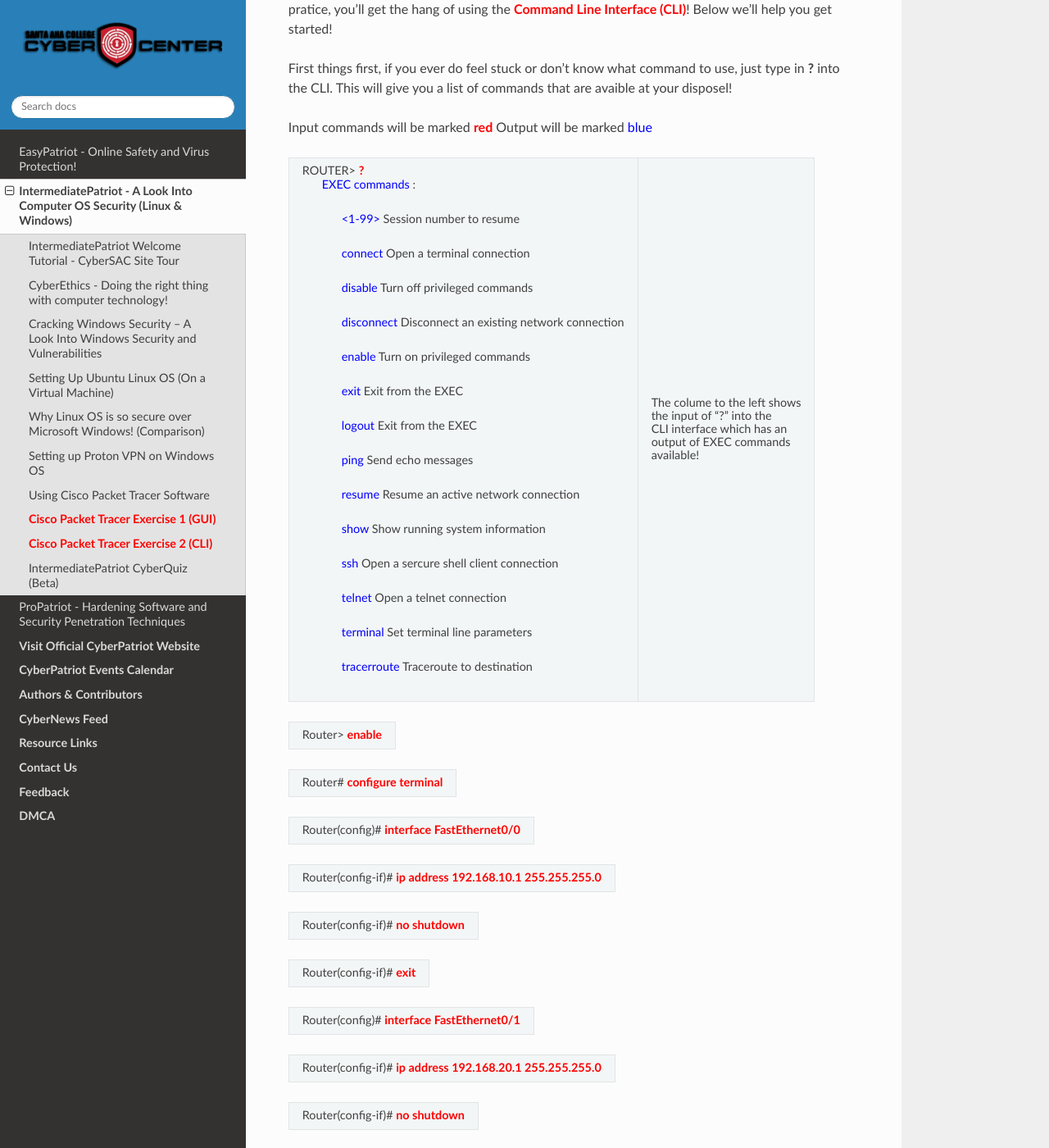
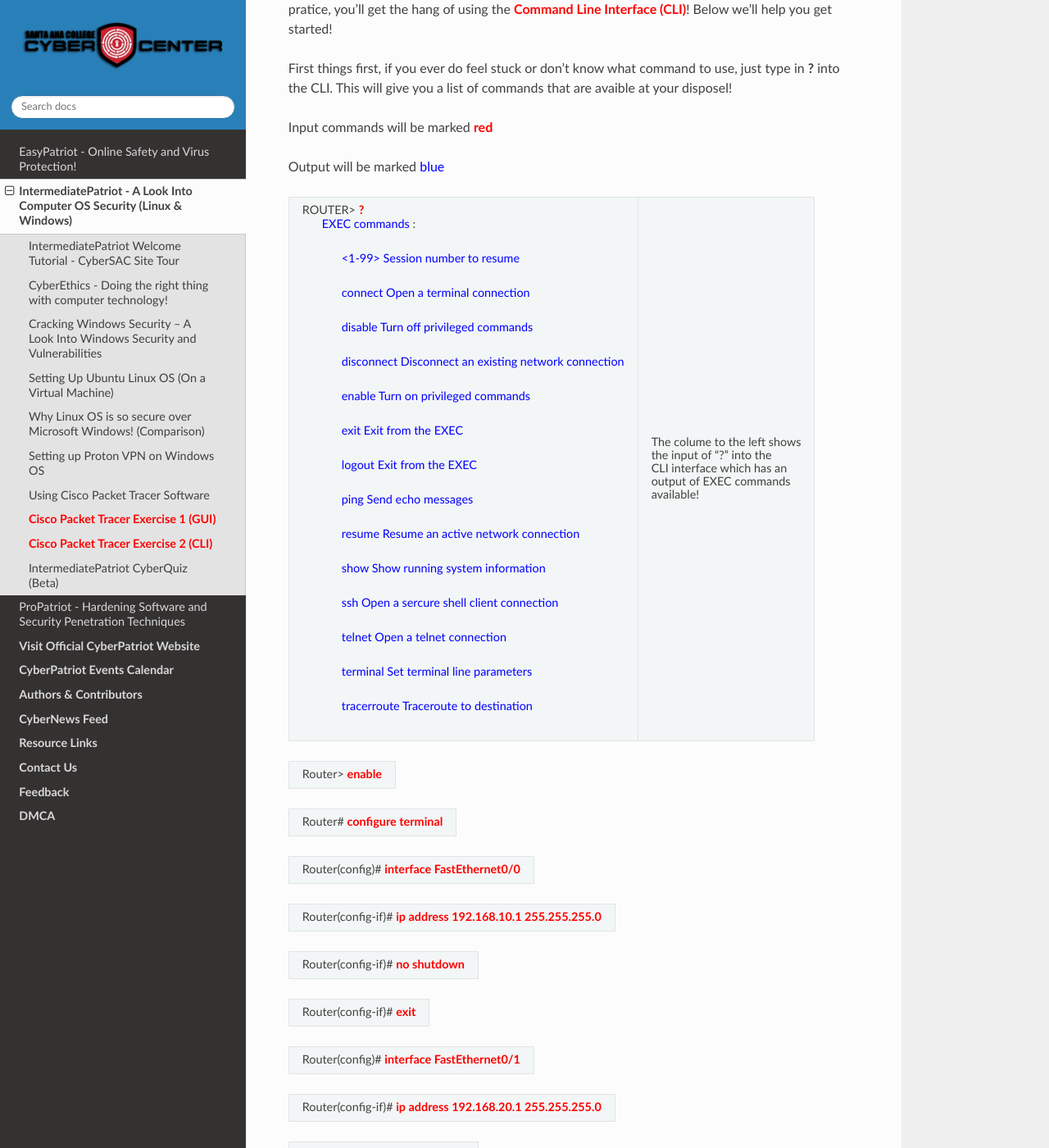
Before and after one commit to natt96z/cybersac, a Sphinx documentation site: the page built from docs/source/MediumCybersac.rst, in a window 1280 px wide and 1400 px high, scrolled down 21740 px. Shown: the whole window at 82% size. Built offline with Sphinx 7.4.7 and the Read the Docs theme 2.0.0, drawn with Linux system fonts in a browser that asks for light colours; a script that is not in the unit is left out.

```diff
--- a/docs/source/MediumCybersac.rst
+++ b/docs/source/MediumCybersac.rst
@@ -483,6 +483,7 @@ When it comes to using Cisco IOS on routers and switches, don't stress. With eno
 First things first, if you ever do feel stuck or don't know what command to use, just type in **?** into the CLI. This will give you a list of commands that are avaible at your disposel!
 
 Input commands will be marked :red:`red`
+
 Output will be marked :blue:`blue`
 
 +-------------------------------------------------------------------------------------+-----------------------------+
@@ -490,36 +491,36 @@ Output will be marked :blue:`blue`
 |                                                                                     |                             |
 |   :blue:`EXEC commands` :                                                           |the input of "?" into the    |
 |                                                                                     |                             |
-|      :blue:`<1-99>`    Session number to resume                                     |CLI interface which has an   |
+|      :blue:`<1-99>    Session number to resume`                                     |CLI interface which has an   |
 |                                                                                     |                             |
 |                                                                                     |output of EXEC commands      |
 |                                                                                     |                             |
-|      :blue:`connect`    Open a terminal connection                                  |available!                   |
+|      :blue:`connect    Open a terminal connection`                                  |available!                   |
 |                                                                                     |                             |
 |                                                                                     |                             |
-|      :blue:`disable`    Turn off privileged commands                                |                             |
+|      :blue:`disable    Turn off privileged commands`                                |                             |
 |                                                                                     |                             |
-|      :blue:`disconnect` Disconnect an existing network connection                   |                             |
+|      :blue:`disconnect Disconnect an existing network connection`                   |                             |
 |                                                                                     |                             |
-|      :blue:`enable` Turn on privileged commands                                     |                             |
+|      :blue:`enable Turn on privileged commands`                                     |                             |
 |                                                                                     |                             |
-|      :blue:`exit` Exit from the EXEC                                                |                             |
+|      :blue:`exit Exit from the EXEC`                                                |                             |
 |                                                                                     |                             |
-|      :blue:`logout` Exit from the EXEC                                              |                             |
+|      :blue:`logout Exit from the EXEC`                                              |                             |
 |                                                                                     |                             |
-|      :blue:`ping` Send echo messages                                                |                             |
+|      :blue:`ping Send echo messages`                                                |                             |
 |                                                                                     |                             |
-|      :blue:`resume` Resume an active network connection                             |                             |
+|      :blue:`resume Resume an active network connection`                             |                             |
 |                                                                                     |                             |
-|      :blue:`show` Show running system information                                   |                             |
+|      :blue:`show Show running system information`                                   |                             |
 |                                                                                     |                             |
-|      :blue:`ssh` Open a sercure shell client connection                             |                             |
+|      :blue:`ssh Open a sercure shell client connection`                             |                             |
 |                                                                                     |                             |
-|      :blue:`telnet` Open a telnet connection                                        |                             |
+|      :blue:`telnet Open a telnet connection`                                        |                             |
 |                                                                                     |                             |
-|      :blue:`terminal` Set terminal line parameters                                  |                             |
+|      :blue:`terminal Set terminal line parameters`                                  |                             |
 |                                                                                     |                             |
-|      :blue:`tracerroute` Traceroute to destination                                  |                             |
+|      :blue:`tracerroute Traceroute to destination`                                  |                             |
 |                                                                                     |                             |
 +-------------------------------------------------------------------------------------+-----------------------------+
 
```
